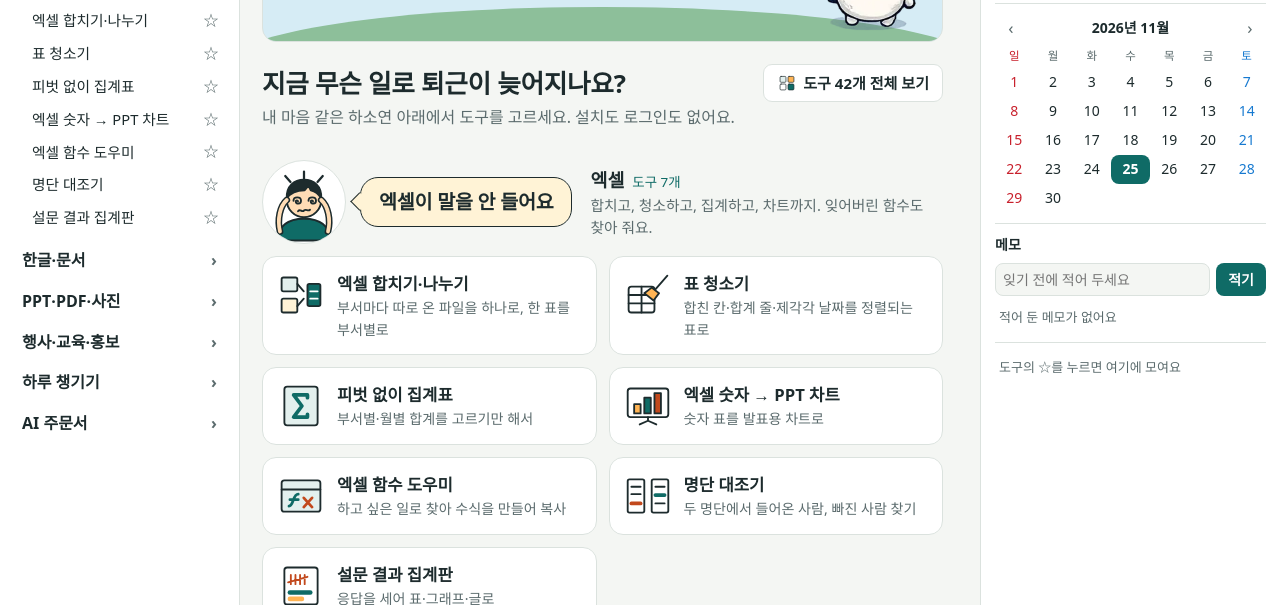
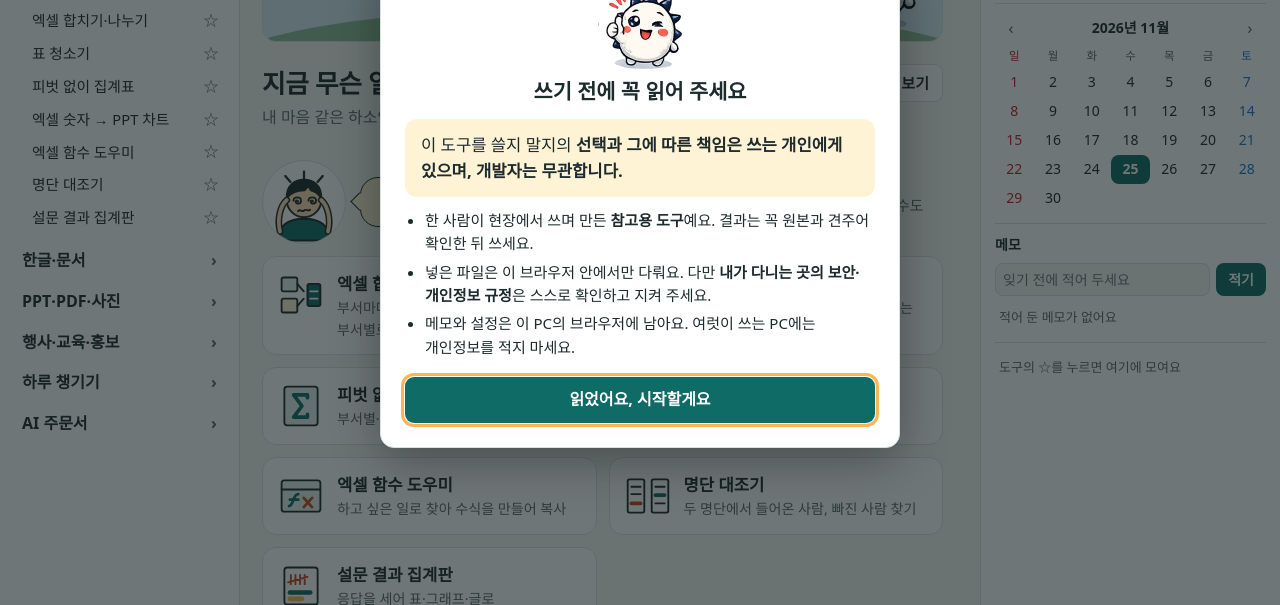
Before and after one commit to jahwalktg/kaltoe, a plain HTML site: page index.html in a window 1280 px wide. Shown: the part 195-800 px from the top of the page. Drawn offline with Linux system fonts and the light colour scheme; a web font is replaced by a local one.

Commit message:
첫 접속 안내 창과 책임 문구
Co-Authored-By: Claude Opus 5.5 <noreply@anthropic.com>

```diff
--- a/app.css
+++ b/app.css
@@ -89,6 +89,14 @@ button,input{font:inherit;color:inherit}button{cursor:pointer}a{color:inherit}
 .maker{margin-top:18px;padding:18px 22px;background:var(--surface);border:1px solid var(--line);border-radius:14px;display:flex;gap:18px;align-items:center}
 .maker img{flex:none;border-radius:14px}
 .maker h2{margin:0;font-size:1.1rem}.maker p{margin:4px 0;font-size:.92rem}.maker .role{color:var(--main);font-weight:600;font-size:.9rem}.maker a{color:var(--main)}
+.lk{border:0;background:none;color:var(--main);text-decoration:underline;font-size:.86rem;padding:2px 6px}
+.nt{width:min(520px,calc(100vw - 32px));max-height:calc(100vh - 32px);overflow:auto;border:1px solid var(--line);border-radius:14px;padding:24px;background:var(--surface);color:var(--ink);box-shadow:0 12px 50px #0005}
+.nt::backdrop{background:#0f1c1d99}
+.nt>img{display:block;margin:0 auto 4px}
+.nt h2{margin:0 0 12px;text-align:center;font-size:1.3rem}
+.ntm{margin:0 0 12px;padding:13px 16px;border-radius:12px;background:#fff3d6;color:#1d2b2d;font-size:1.04rem}
+.nt ul{margin:0 0 18px;padding-left:20px;font-size:.94rem}.nt li{margin:5px 0}
+.ntok{width:100%;min-height:46px;border:0;border-radius:9px;background:var(--main);color:var(--on);font-weight:700}
 /* 전체 보기 */
 .all h1{margin-block:0 2px;font-size:1.6rem}.all h1 small{font-size:.95rem;color:var(--muted);font-weight:500}
 .allp{margin-block:0 10px;color:var(--muted)}
--- a/app.js
+++ b/app.js
@@ -163,7 +163,7 @@
         var w = await window.documentPictureInPicture.requestWindow({ width: 330, height: 640 });
         pip = w; var dd = w.document; dd.documentElement.lang = 'ko'; dd.title = '칼퇴 작은 창';
         var th = document.documentElement.getAttribute('data-theme'); if (th) dd.documentElement.setAttribute('data-theme', th);
-        ['app.css?v=4', 'mini.css?v=2'].forEach(function (h) { var l = dd.createElement('link'); l.rel = 'stylesheet'; l.href = new URL(h, location.href).href; dd.head.append(l); });
+        ['app.css?v=5', 'mini.css?v=2'].forEach(function (h) { var l = dd.createElement('link'); l.rel = 'stylesheet'; l.href = new URL(h, location.href).href; dd.head.append(l); });
         dd.body.className = 'mini-win'; var box = dd.createElement('div'); dd.body.append(box);
         var off = M.mount(box, { open: function (id) { window.focus(); window.KT_OPEN(id); } });
         setAway(true); w.addEventListener('pagehide', function () { off(); pip = null; setAway(false); });
@@ -184,6 +184,13 @@
     try { localStorage.setItem('kaltoe.theme', nx); } catch (e) {}
   });
   $('menuBtn').addEventListener('click', function () { var on = $('side').classList.toggle('on'); this.setAttribute('aria-expanded', String(on)); });
+  /* 처음 여는 사람에게 꼭 보이는 안내 창 (확인을 눌러야 닫힘, 확인한 것은 이 브라우저에 기억) */
+  var nt = $('nt'), agreed = false; try { agreed = !!localStorage.getItem('kaltoe.agree'); } catch (e) {}
+  nt.addEventListener('cancel', function (e) { if (!agreed) e.preventDefault(); });
+  nt.addEventListener('close', function () { if (!agreed) nt.showModal(); });
+  $('ntOk').addEventListener('click', function () { agreed = true; try { localStorage.setItem('kaltoe.agree', new Date().toISOString().slice(0, 10)); } catch (e) {} nt.close(); });
+  $('ntAgain').addEventListener('click', function () { nt.showModal(); });
+  if (!agreed) nt.showModal();
   M.on(function () { drawList(); drawSky(); if (!$('all').hidden) drawAllView(); });
   route();
 })();
--- a/index.html
+++ b/index.html
@@ -19,7 +19,7 @@
 <link rel="icon" type="image/png" href="favicon.png">
 <link rel="apple-touch-icon" href="icon-192.png">
 <link rel="manifest" href="manifest.webmanifest">
-<link rel="stylesheet" href="app.css?v=4">
+<link rel="stylesheet" href="app.css?v=5">
 <link rel="stylesheet" href="mini.css?v=2">
 <script>try{var t=localStorage.getItem('kaltoe.theme');if(t==='light'||t==='dark')document.documentElement.setAttribute('data-theme',t)}catch(e){}</script>
 </head>
@@ -52,10 +52,11 @@
       <div class="recent" id="recent" hidden></div>
       <div class="cats" id="cats"></div>
       <section class="rule">
-        <h2>쓰기 전에</h2>
+        <h2>쓰기 전에 <button type="button" class="lk" id="ntAgain">안내 창 다시 보기</button></h2>
         <ul>
           <li><b>파일은 내 컴퓨터 밖으로 나가지 않아요.</b> 이 브라우저 안에서만 읽고 만들어요. 메모·설정도 이 브라우저에만 남아요. 같은 PC를 함께 쓰면 메모에 개인정보를 적지 마세요.</li>
-          <li><b>결과는 꼭 확인하고 쓰세요.</b> 한 사람이 현장에서 쓰며 만든 참고용 도구라, 쓰는 책임은 쓰는 사람에게 있어요.</li>
+          <li><b>쓸지 말지의 선택과 그 책임은 쓰는 개인에게 있어요.</b> 이 도구를 써서 생긴 결과에 개발자는 관여하지 않으며 책임지지 않아요.</li>
+          <li><b>결과는 꼭 확인하고 쓰세요.</b> 한 사람이 현장에서 쓰며 만든 참고용 도구예요. 제출하거나 보내기 전에 원본과 견주어 보세요.</li>
           <li><b>회사에서 막힐 수 있어요.</b> 우편번호 찾기와 사진 손질방의 AI 배경 지우기는 바깥에서 자료를 받아 와요. 나머지는 이 사이트 안에서 돌아가요.</li>
           <li><b>내 스타일로 바꿔 쓰세요.</b> 줄인 시간은 동료와 나에게 돌려주세요.</li>
         </ul>
@@ -83,10 +84,21 @@
   </main>
   <aside class="dock" id="dock" aria-label="시계·달력·메모"><div id="dockMini"></div><p class="away" id="away" hidden>작은 창에 띄워 두었어요.<br><button class="act" type="button" id="backBtn">다시 여기에 두기</button></p></aside>
 </div>
+<dialog class="nt" id="nt" aria-labelledby="ntH">
+  <img src="img/gyun.webp" alt="" width="84" height="84">
+  <h2 id="ntH">쓰기 전에 꼭 읽어 주세요</h2>
+  <p class="ntm">이 도구를 쓸지 말지의 <b>선택과 그에 따른 책임은 쓰는 개인에게 있으며, 개발자는 무관합니다.</b></p>
+  <ul>
+    <li>한 사람이 현장에서 쓰며 만든 <b>참고용 도구</b>예요. 결과는 꼭 원본과 견주어 확인한 뒤 쓰세요.</li>
+    <li>넣은 파일은 이 브라우저 안에서만 다뤄요. 다만 <b>내가 다니는 곳의 보안·개인정보 규정</b>은 스스로 확인하고 지켜 주세요.</li>
+    <li>메모와 설정은 이 PC의 브라우저에 남아요. 여럿이 쓰는 PC에는 개인정보를 적지 마세요.</li>
+  </ul>
+  <button type="button" class="ntok" id="ntOk">읽었어요, 시작할게요</button>
+</dialog>
 <div class="stamp" id="stamp" role="status" aria-live="polite"></div>
 <script src="tools.js?v=5"></script>
 <script src="icons.js?v=2"></script>
 <script src="mini.js?v=2"></script>
-<script src="app.js?v=5"></script>
+<script src="app.js?v=6"></script>
 </body>
 </html>
```
Also changed, not shown: mini.html (+1 -1 lines).
